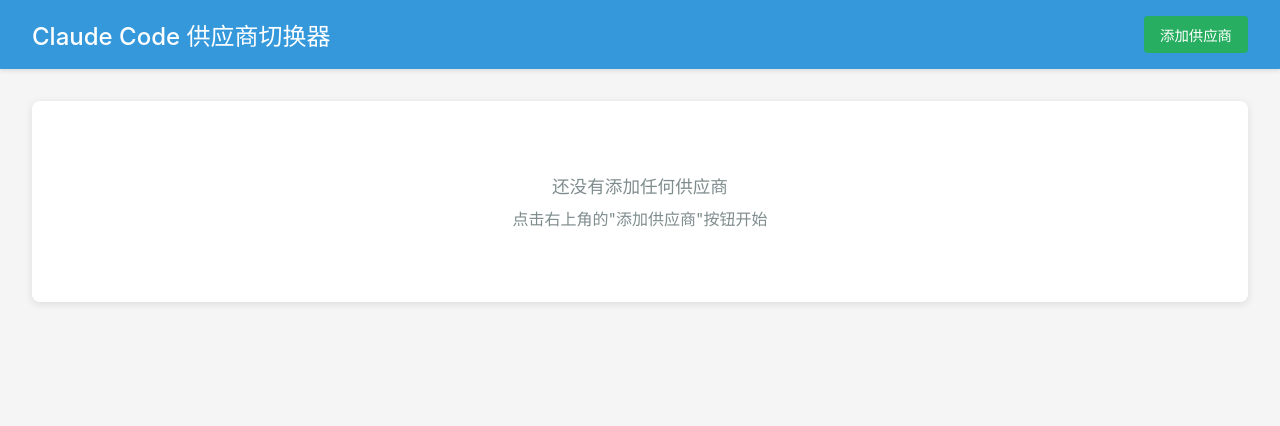
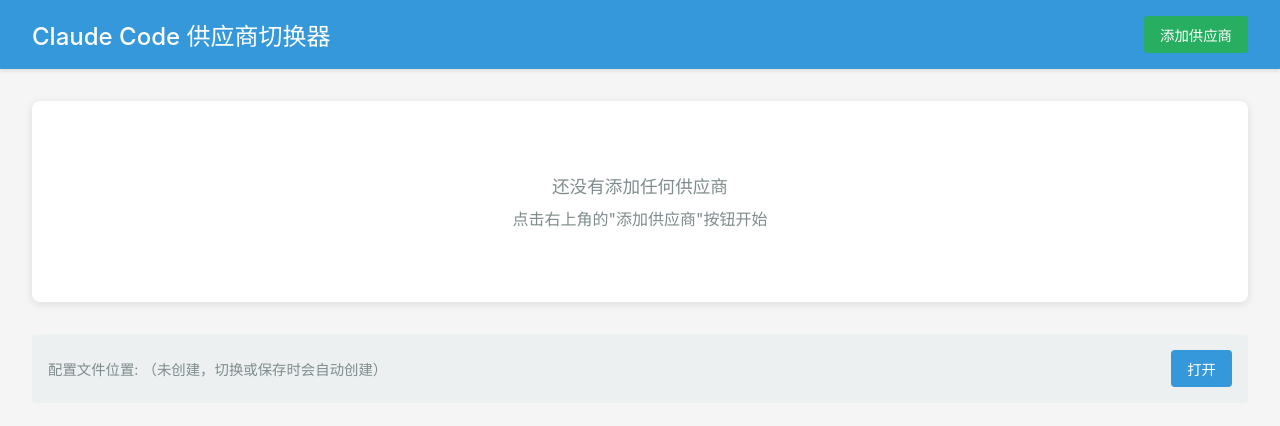
Before and after one commit to lorsque-sir/cc-switch--, a React (Vite) app: page / in a window 1280 px wide. Shown: the top 426 px of the page. Built offline with nearby package versions, Linux system fonts and the light colour scheme.

Commit message:
feat(ui): drive config path UI from getClaudeConfigStatus (show path + existence hint) and remove direct getClaudeCodeConfigPath usage

```diff
--- a/src/App.tsx
+++ b/src/App.tsx
@@ -10,7 +10,7 @@ function App() {
   const [providers, setProviders] = useState<Record<string, Provider>>({});
   const [currentProviderId, setCurrentProviderId] = useState<string>("");
   const [isAddModalOpen, setIsAddModalOpen] = useState(false);
-  const [configPath, setConfigPath] = useState<string>("");
+  const [configStatus, setConfigStatus] = useState<{ exists: boolean; path: string } | null>(null);
   const [editingProviderId, setEditingProviderId] = useState<string | null>(
     null
   );
@@ -56,7 +56,7 @@ function App() {
   // 加载供应商列表
   useEffect(() => {
     loadProviders();
-    loadConfigPath();
+    loadConfigStatus();
   }, []);
 
   // 清理定时器
@@ -80,9 +80,9 @@ function App() {
     }
   };
 
-  const loadConfigPath = async () => {
-    const path = await window.electronAPI.getClaudeCodeConfigPath();
-    setConfigPath(path);
+  const loadConfigStatus = async () => {
+    const status = await window.electronAPI.getClaudeConfigStatus();
+    setConfigStatus({ exists: Boolean(status?.exists), path: String(status?.path || "") });
   };
 
   // 生成唯一ID
@@ -199,9 +199,12 @@ function App() {
           />
         </div>
 
-        {configPath && (
+        {configStatus && (
           <div className="config-path">
-            <span>配置文件位置: {configPath}</span>
+            <span>
+              配置文件位置: {configStatus.path}
+              {!configStatus.exists ? "（未创建，切换或保存时会自动创建）" : ""}
+            </span>
             <button
               className="browse-btn"
               onClick={handleOpenConfigFolder}
```
